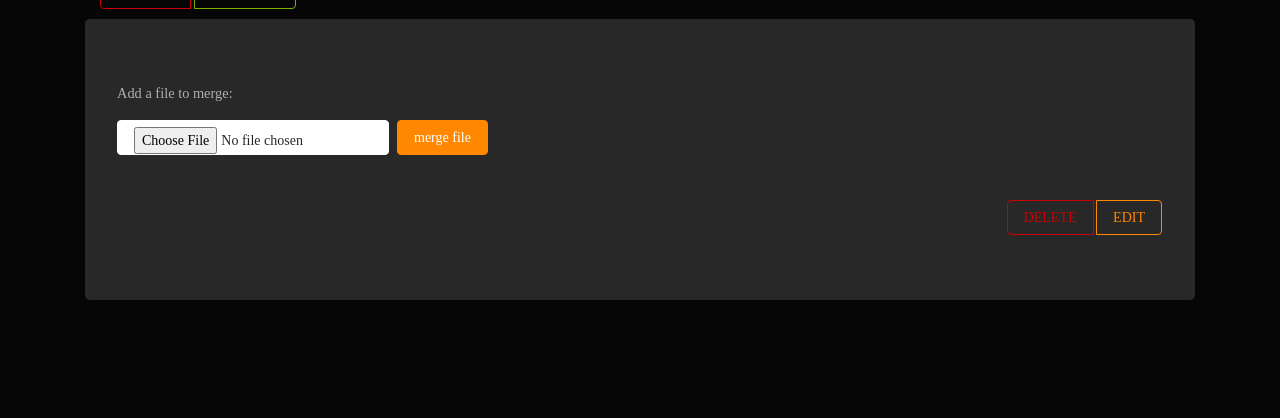
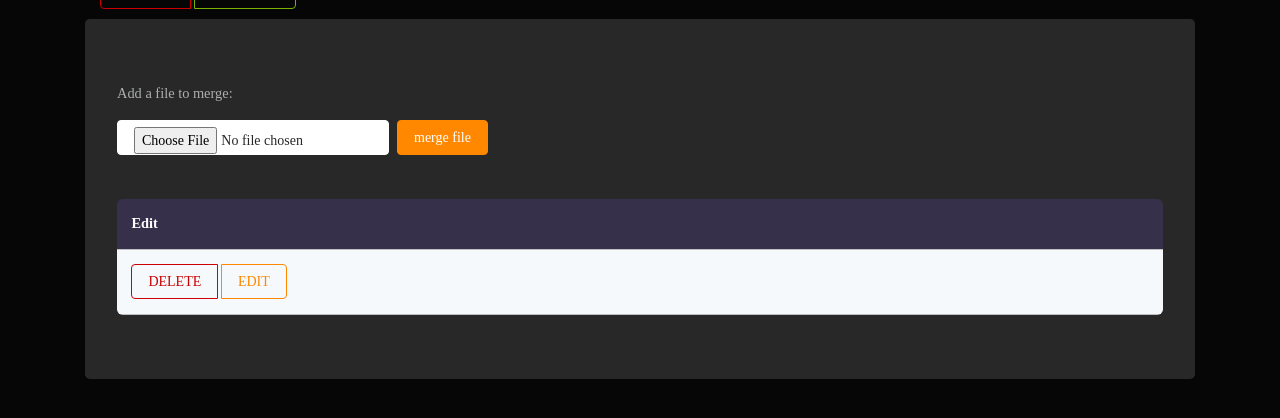
Before and after one commit to kumanik/onestop, a Django app: template base/templates/base/studentList.html in a window 1280 px wide. Shown: the part 155-573 px from the top of the page. Run offline with Django 3.2, Linux system fonts and the light colour scheme; a user stored in the database is signed in; tables that the repository leaves empty hold one stand-in row (values such as "Sample post"); the template is opened without the code that fills it: most values are stand-ins (such as "Sample title", 1, 10 or a date in 2020); parts of the project's set-up code (start-up, migrations or seed data) failed here and were passed over; some libraries are stand-ins or nearby versions; some web fonts are replaced.

Commit message:
modified table

```diff
--- a/base/templates/base/studentList.html
+++ b/base/templates/base/studentList.html
@@ -20,11 +20,101 @@
 
         font-size: 2vh;
     }
-    tr td{
-        margin-top: 0vh;
+     .rwd-table {
+  margin: auto;
+  width: 100%;
+  min-width: 300px;
+  max-width: 100%;
+  border-collapse: collapse;
 }
-    tr th{
-        margin-top: 0vh;
+
+.rwd-table tr:first-child {
+  border-top: none;
+  background: #36304a;
+  color: #fff;
+}
+
+.rwd-table tr {
+  border-top: 1px solid #ddd;
+  border-bottom: 1px solid #ddd;
+  background-color: #f5f9fc;
+}
+
+.rwd-table tr:nth-child(odd):not(:first-child) {
+  background-color: #ebf3f9;
+}
+
+.rwd-table th {
+  display: none;
+}
+
+.rwd-table td {
+  display: block;
+}
+
+.rwd-table td:first-child {
+  margin-top: .5em;
+}
+
+.rwd-table td:last-child {
+  margin-bottom: .5em;
+}
+
+.rwd-table td:before {
+  content: attr(data-th) ": ";
+  font-weight: bold;
+  width: 120px;
+  display: inline-block;
+  color: #000;
+}
+
+.rwd-table th,
+.rwd-table td {
+  text-align: left;
+}
+
+.rwd-table {
+  color: #333;
+  border-radius: .4em;
+  overflow: hidden;
+}
+
+.rwd-table tr {
+  border-color: #bfbfbf;
+}
+
+.rwd-table th,
+.rwd-table td {
+  padding: .5em 1em;
+}
+@media screen and (max-width: 601px) {
+  .rwd-table tr:nth-child(2) {
+    border-top: none;
+  }
+}
+@media screen and (min-width: 600px) {
+  .rwd-table tr:hover:not(:first-child) {
+    background-color: #d8e7f3;
+  }
+  .rwd-table td:before {
+    display: none;
+  }
+  .rwd-table th,
+  .rwd-table td {
+    display: table-cell;
+    padding: .25em .5em;
+  }
+  .rwd-table th:first-child,
+  .rwd-table td:first-child {
+    padding-left: 0;
+  }
+  .rwd-table th:last-child,
+  .rwd-table td:last-child {
+    padding-right: 0;
+  }
+  .rwd-table th,
+  .rwd-table td {
+    padding: 1em !important;
   }
 </style>
     <div class="container" style="margin-top:20px">
@@ -58,26 +148,42 @@
                     </form>
                     <br><br>
 
-            <table>
+    <table class="rwd-table">
+    <tbody>
         {% for stu in student_list.list %}
+        {% if forloop.counter is 1 %}
       <tr>
-                    <td style="width:90%">
-                        <ul>
-                            {% for key,value in stu.to_mongo.to_dict.items %}
-                                {% if forloop.counter is not 1 and value %}
-                                <li><a style="font-size:1.8vh; color: #0892D0">{{key}}</a> : {{value}}</li>
+        {% for key, value in stu.to_mongo.to_dict.items %}
+        {% if not forloop.counter is 1 %}
+
+        <th>{{key}}</th>
         {% endif %}
         {% endfor %}
-                        </ul>
+        <th>Edit</th>
+      </tr>
+      {% endif %}
+
+      <tr>
+        {% for key, value in stu.to_mongo.to_dict.items %}
+
+        {% if not forloop.counter is 1 %}
+
+        <td data-th={{key}}>
+            {{value}}
         </td>
-                    <td>
+        {% endif %}
+        {% endfor %}
+        <td data-th="Edit/Delete">
         <div class="btn-group">
-                        <a class="btn btn-outline-danger" href="{% url 'deleteStudent' stu.id %}">DELETE</a>&nbsp
-                        <a class="btn btn-outline-warning" href="{% url 'updateStudent' stu.id %}">EDIT</a>
+                        <a class="btn btn-outline-danger" href="">DELETE</a>&nbsp
+                        <a class="btn btn-outline-warning" href="">EDIT</a>
                       </div>
         </td>
         </tr>
+
         {% endfor %}
+
+    </tbody>
   </table>
         </div>
     </div>
```
Lines whose indentation alone changed are shown as unchanged.
